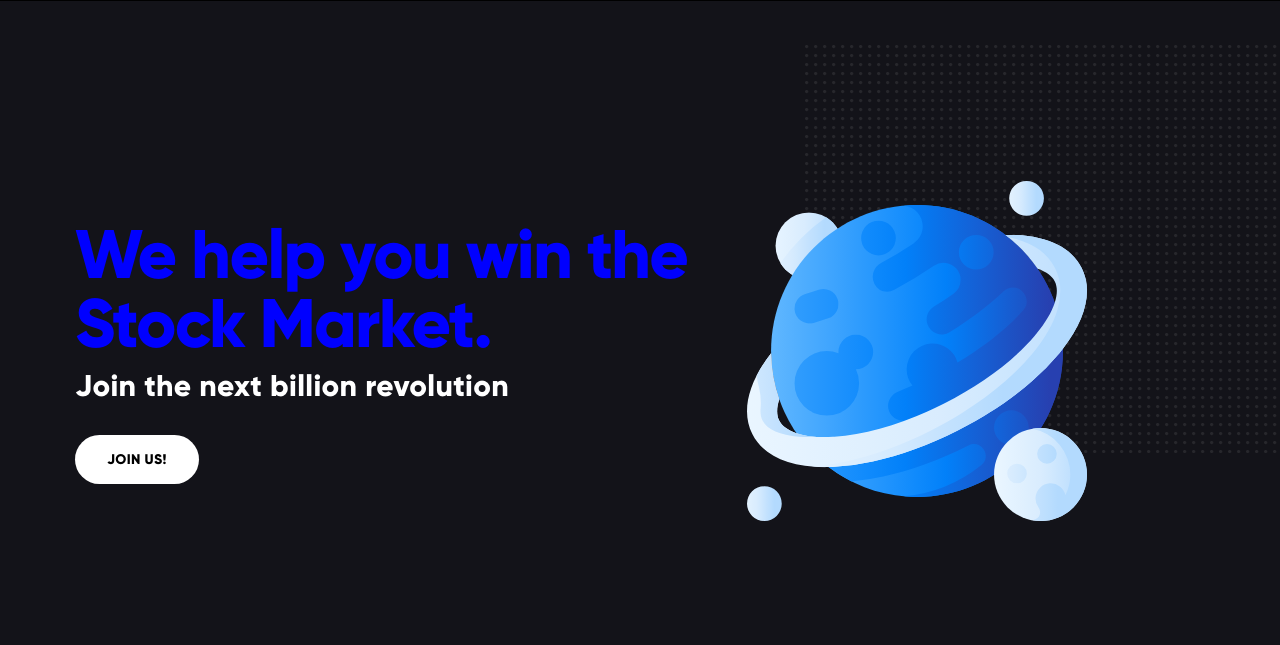
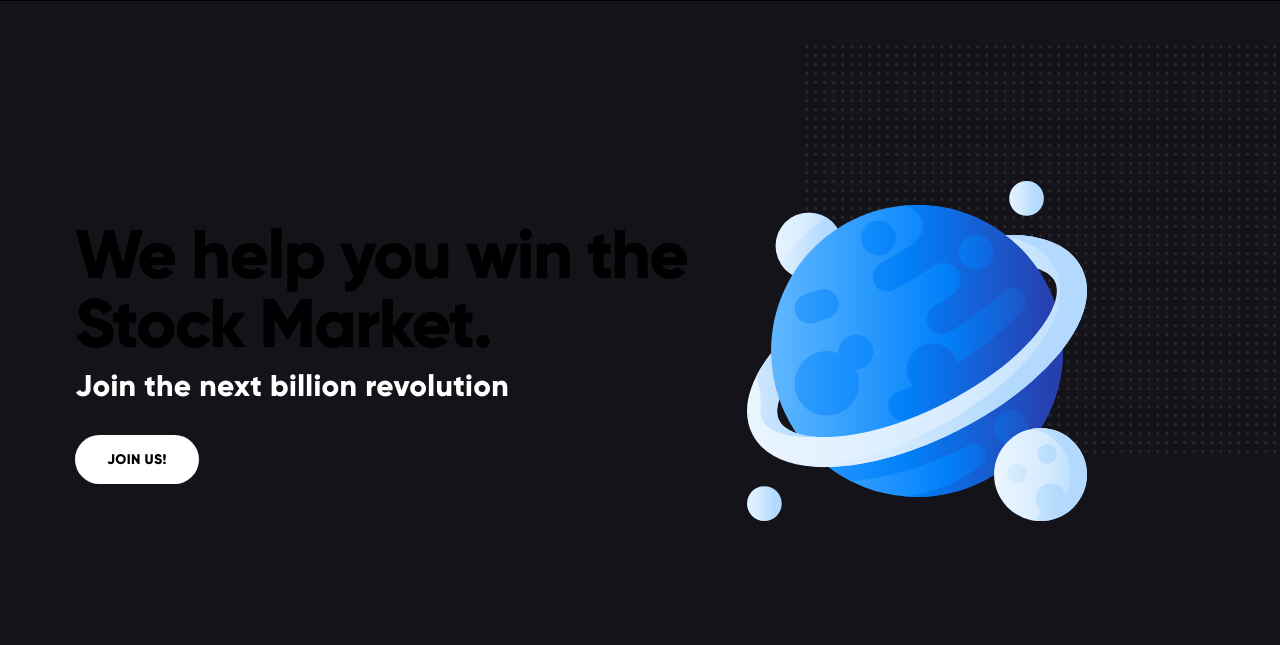
Before and after one commit to SachinSMathew/fundfolio, a plain HTML site: page index.html in a window 1280 px wide. Shown: the part 97-742 px from the top of the page. Drawn offline with Linux system fonts and the light colour scheme; files whose address does not match are found by name.

Commit message:
Update style.css

```diff
--- a/css/style.css
+++ b/css/style.css
@@ -85,13 +85,12 @@
 
 /* custom */
 .we_help{
-  background-color: blue;
-  /*background-image: linear-gradient(121deg, #ff4f84 0%, #cc67b6 32%, #9078e4 51%, #737ffa 79%, #6ef9d0 100%);*/
+  /* background-image: linear-gradient(121deg, #ff4f84 0%, #cc67b6 32%, #9078e4 51%, #737ffa 79%, #6ef9d0 100%);
   -webkit-background-clip: text;
           background-clip: text;
   -webkit-text-fill-color: transparent;
   letter-spacing: normal;
-  line-height: normal;
+  line-height: normal; */
 }
 
 #submit_form{
```
